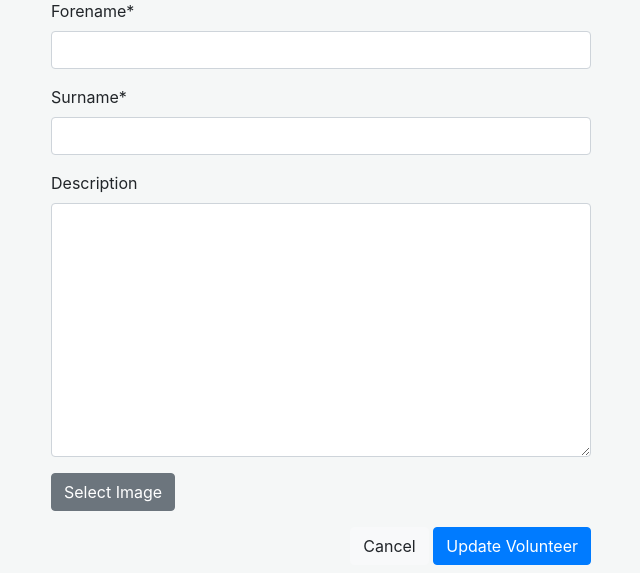
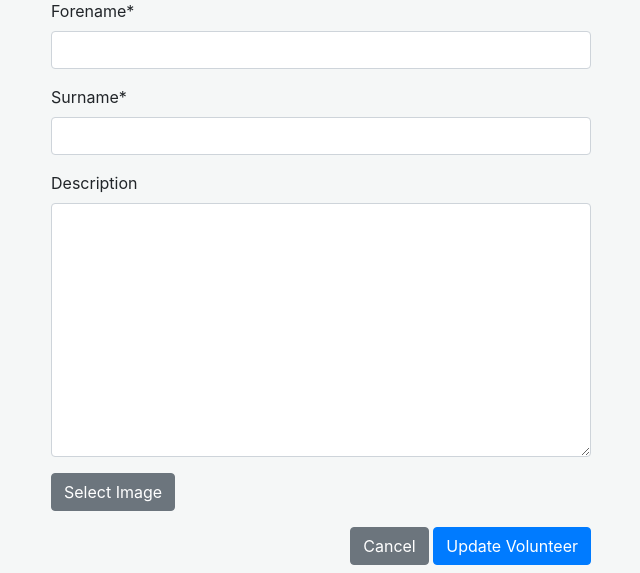
Before and after one commit to llewelyn-williams/the-listening-service, a Django app: template volunteers/templates/volunteers/edit_volunteer.html in a window 1280 px wide. Shown: the part 303-876 px from the top of the page, without its empty margins (34-674 px from the left). Run offline with Django 3.2, Linux system fonts and the light colour scheme; the template is opened without the code that fills it: values that come from a table or form of the project are taken from there, others are empty; some libraries are stand-ins or nearby versions.

Commit message:
style: Update button style

```diff
--- a/volunteers/templates/volunteers/edit_volunteer.html
+++ b/volunteers/templates/volunteers/edit_volunteer.html
@@ -33,7 +33,7 @@
                         {% endif %}
                     {% endfor %}
                     <div class="text-right">
-                        <a class="btn btn-light" href="{% url 'volunteers' %}">Cancel</a>
+                        <a class="btn btn-secondary" href="{% url 'volunteers' %}">Cancel</a>
                         <button class="btn btn-primary" type="submit">Update Volunteer</button>
                     </div>
                 </form>
```
